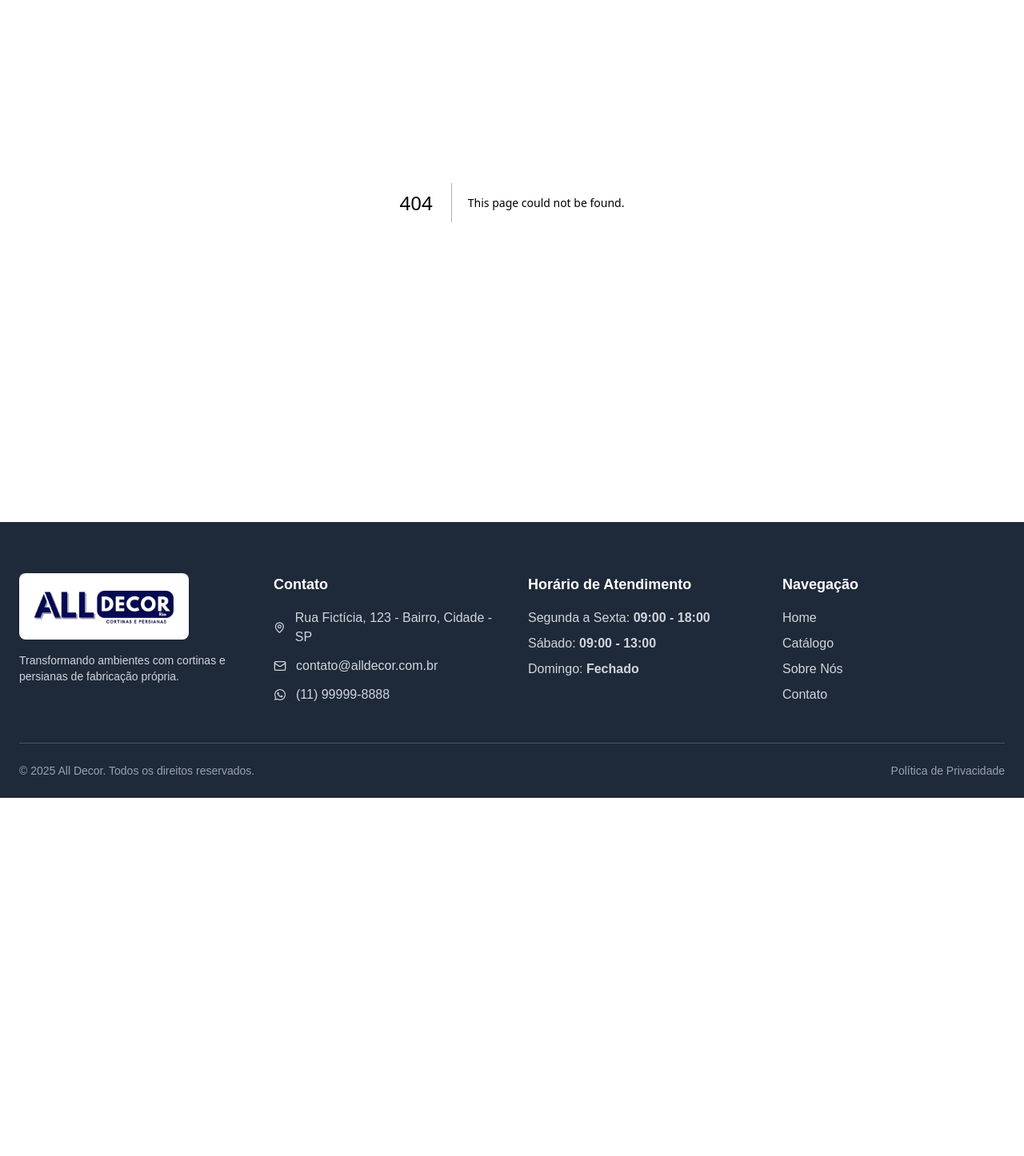
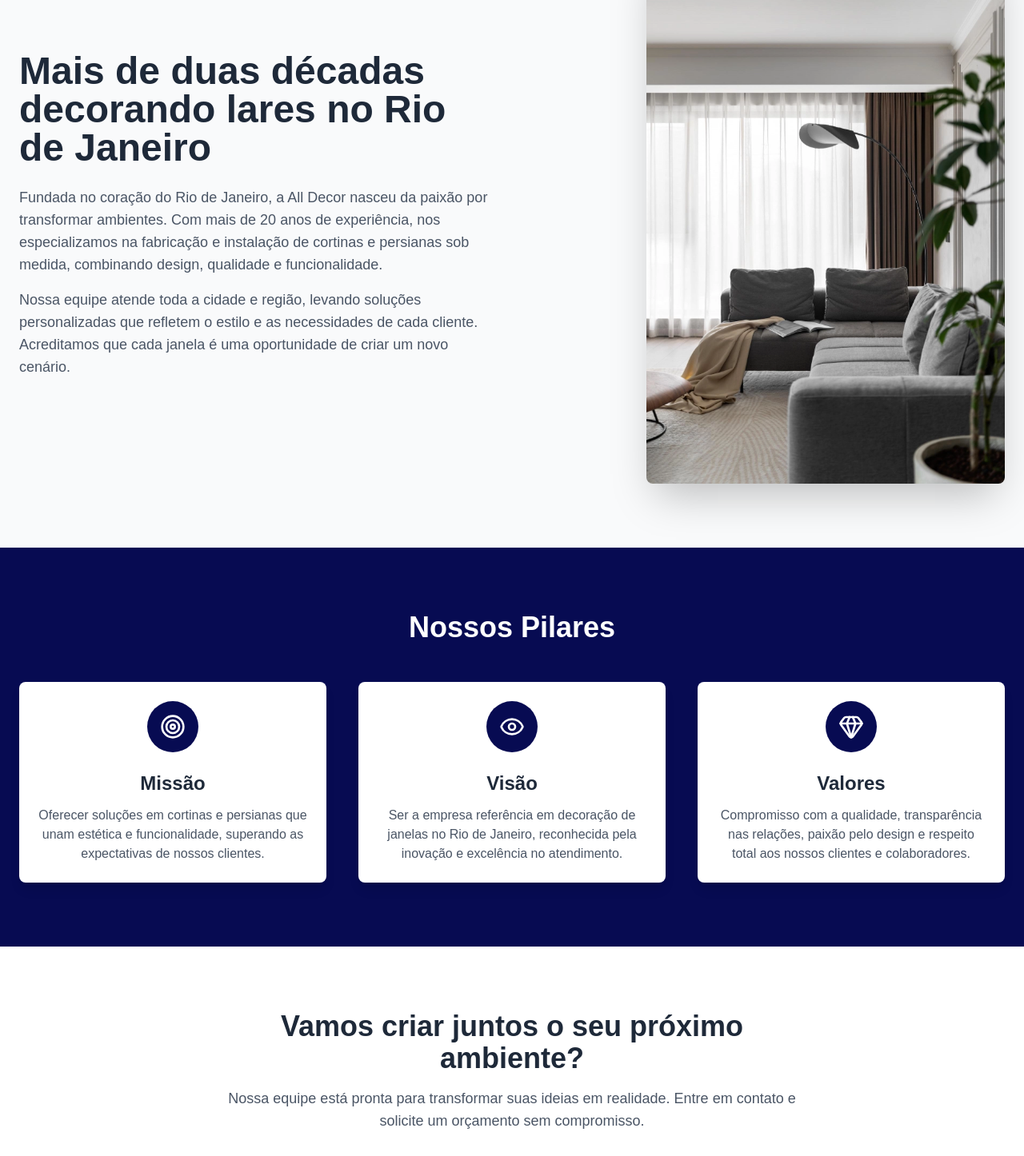
Before and after one commit to leonardofrizzi/website-alldecor, a Next.js app: page /sobre in a window 1280 px wide. Before the commit this address had no page. Shown: the part 235-1681 px from the top of the page at 80% size. Before the commit the page ends 1233 px from the top, so only its background shows below. Built offline with nearby package versions, Linux system fonts and the light colour scheme.

Commit message:
feat(ui): Create "About Us" page with company story and values

```diff
--- /dev/null
+++ b/app/sobre/page.jsx
@@ -0,0 +1,92 @@
+"use client";
+
+import React from 'react';
+import { useInView } from 'react-intersection-observer';
+import Link from 'next/link';
+import Image from 'next/image';
+import { Target, Eye, Gem, ArrowRight } from 'lucide-react';
+
+const ValueCard = ({ icon, title, children, delay }) => {
+  const { ref, inView } = useInView({ triggerOnce: true, threshold: 0.2 });
+  return (
+    <div
+      ref={ref}
+      className={`bg-white p-6 rounded-lg shadow-lg text-center transition-all duration-700 ease-out ${inView ? 'opacity-100 translate-y-0' : 'opacity-0 translate-y-10'}`}
+      style={{ transitionDelay: delay }}
+    >
+      <div className="inline-block bg-[#070b52] text-white p-4 rounded-full mb-4">
+        {icon}
+      </div>
+      <h3 className="text-2xl font-bold text-gray-800 mb-3">{title}</h3>
+      <p className="text-gray-600">{children}</p>
+    </div>
+  );
+};
+
+export default function AboutPage() {
+  const { ref: ref1, inView: inView1 } = useInView({ triggerOnce: true, threshold: 0.2 });
+  const { ref: ref2, inView: inView2 } = useInView({ triggerOnce: true, threshold: 0.2 });
+
+  return (
+    <div className="bg-gray-50">
+      <div className="container mx-auto px-6 py-20">
+        <div ref={ref1} className="grid grid-cols-1 lg:grid-cols-2 gap-12 items-center">
+          <div className={`transition-all duration-1000 ease-out ${inView1 ? 'opacity-100 translate-x-0' : 'opacity-0 -translate-x-10'}`}>
+            <h1 className="text-4xl md:text-5xl font-bold text-gray-800 mb-6">
+              Mais de duas décadas decorando lares no Rio de Janeiro
+            </h1>
+            <p className="text-lg text-gray-600 mb-4">
+              Fundada no coração do Rio de Janeiro, a All Decor nasceu da paixão por transformar ambientes. Com mais de 20 anos de experiência, nos especializamos na fabricação e instalação de cortinas e persianas sob medida, combinando design, qualidade e funcionalidade.
+            </p>
+            <p className="text-lg text-gray-600">
+              Nossa equipe atende toda a cidade e região, levando soluções personalizadas que refletem o estilo e as necessidades de cada cliente. Acreditamos que cada janela é uma oportunidade de criar um novo cenário.
+            </p>
+          </div>
+          <div className={`flex justify-center lg:justify-end transition-all duration-1000 ease-out delay-200 ${inView1 ? 'opacity-100 translate-x-0' : 'opacity-0 translate-x-10'}`}>
+            <Image
+              src="/sobre.webp"
+              alt="Sala de estar com cortinas elegantes"
+              width={400}
+              height={500}
+              className="rounded-lg shadow-2xl object-cover w-full h-full max-w-sm lg:max-w-md"
+            />
+          </div>
+        </div>
+      </div>
+
+      <div ref={ref2} className="bg-[#070b52] text-white py-20 px-6">
+        <div className="container mx-auto text-center">
+          <h2 className="text-4xl font-bold mb-12">Nossos Pilares</h2>
+          <div className="grid grid-cols-1 md:grid-cols-3 gap-10">
+            <ValueCard icon={<Target size={32} />} title="Missão" delay="200ms">
+              Oferecer soluções em cortinas e persianas que unam estética e funcionalidade, superando as expectativas de nossos clientes.
+            </ValueCard>
+            <ValueCard icon={<Eye size={32} />} title="Visão" delay="400ms">
+              Ser a empresa referência em decoração de janelas no Rio de Janeiro, reconhecida pela inovação e excelência no atendimento.
+            </ValueCard>
+            <ValueCard icon={<Gem size={32} />} title="Valores" delay="600ms">
+              Compromisso com a qualidade, transparência nas relações, paixão pelo design e respeito total aos nossos clientes e colaboradores.
+            </ValueCard>
+          </div>
+        </div>
+      </div>
+
+      <div className="bg-white py-20 px-6">
+        <div className="container mx-auto text-center max-w-3xl">
+          <h2 className="text-3xl md:text-4xl font-bold text-gray-800 mb-4">
+            Vamos criar juntos o seu próximo ambiente?
+          </h2>
+          <p className="text-lg text-gray-600 mb-8">
+            Nossa equipe está pronta para transformar suas ideias em realidade. Entre em contato e solicite um orçamento sem compromisso.
+          </p>
+          <Link href="/contato">
+            <button className="inline-flex items-center justify-center gap-3 bg-[#070b52] text-white font-bold py-3 px-8 rounded-full text-lg hover:bg-[#0a0f6c] transition-all duration-300 ease-in-out transform hover:scale-105 shadow-lg">
+              Fale com um especialista
+              <ArrowRight size={20} />
+            </button>
+          </Link>
+        </div>
+      </div>
+    </div>
+  );
+}
--- a/tsconfig.json
+++ b/tsconfig.json
@@ -22,6 +22,6 @@
       "@/*": ["./*"]
     }
   },
-  "include": ["next-env.d.ts", "**/*.ts", "**/*.tsx", ".next/types/**/*.ts"],
+  "include": ["next-env.d.ts", "**/*.ts", "**/*.tsx", ".next/types/**/*.ts", "app/components/ContactSection.jsx", "app/components/FeaturesSection.jsx", "app/sobre/page.jsx"],
   "exclude": ["node_modules"]
 }
```
Also changed, not shown: app/contato/page.tsx (renamed from app/contato/page.jsx), public/sobre.webp (added).
